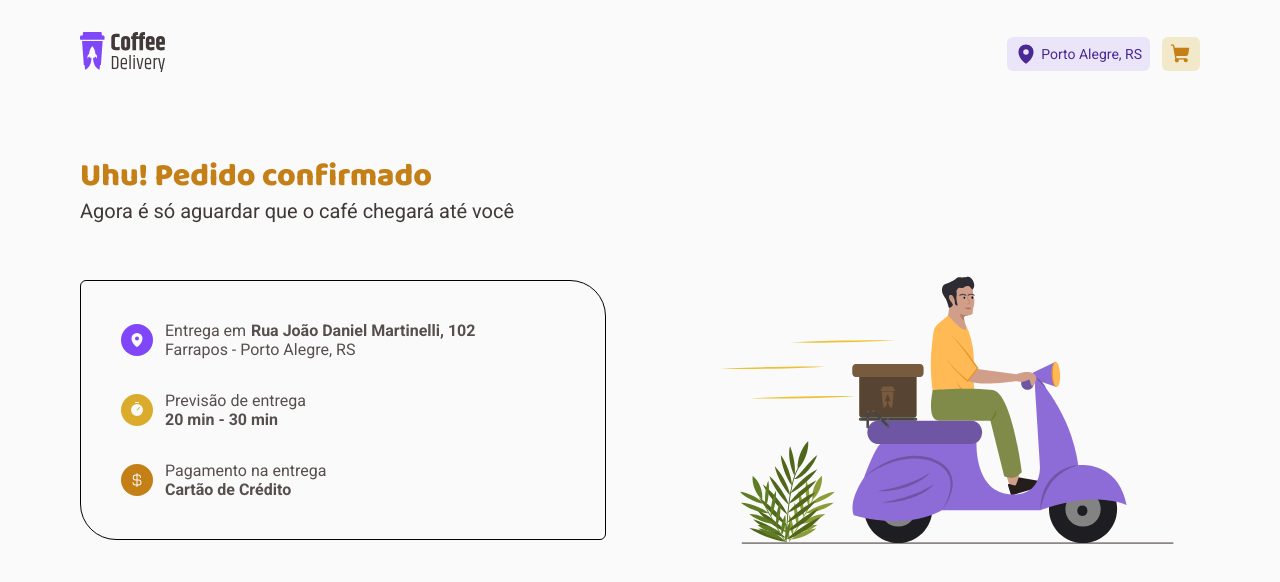
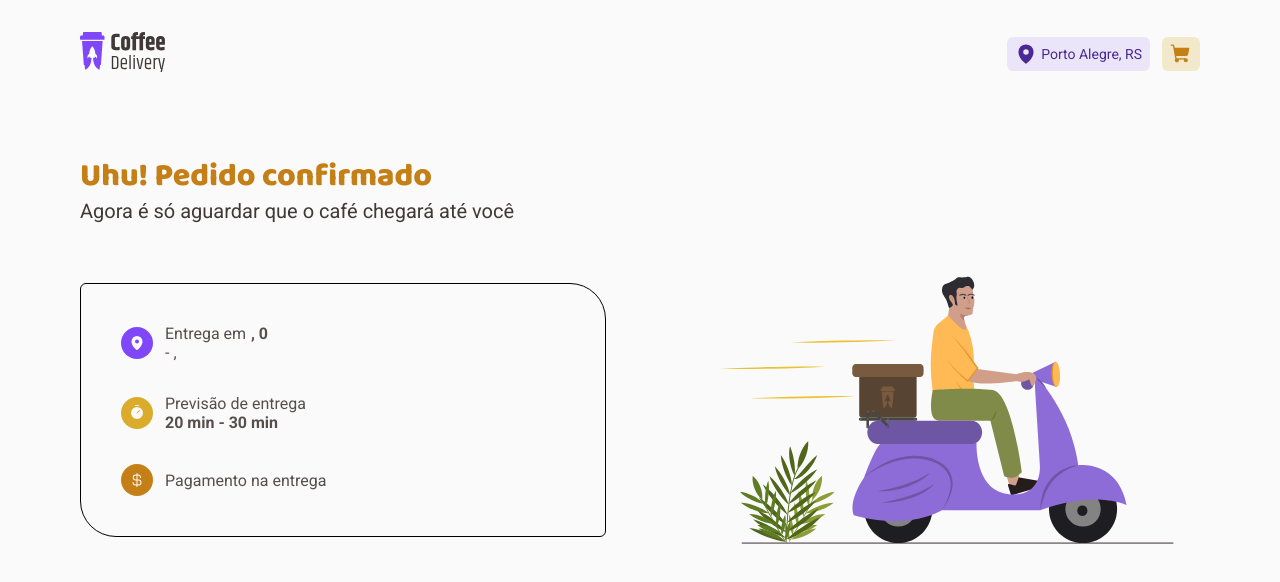
Before and after one commit to ViniciusOshima/Coffee-Delivery, a React (Vite) app: page /success in a window 1280 px wide. Shown: the top 582 px of the page. Built offline with nearby package versions, Linux system fonts and the light colour scheme.

Commit message:
FEAT bug do botão de remover o último café do carrinho resolvido. Funções da pagina de checkout passadas para contexto e suas devidas informações utilizadas na page Success. Agora só é possível finalizar pedido quando há café no carrinho

```diff
--- a/src/contexts/CoffeesContext.tsx
+++ b/src/contexts/CoffeesContext.tsx
@@ -6,6 +6,24 @@ import {
   useEffect,
 } from 'react'
 import { Coffee, coffeesList } from '../mock/coffeesList'
+import { useNavigate } from 'react-router-dom'
+
+interface AdressFormData {
+  CEP: number
+  Rua: string
+  Número: number
+  Complemento: string
+  Bairro: string
+  Cidade: string
+  UF: string
+}
+
+interface PaymentMethodProps {
+  anyPayment?: boolean
+  creditCard?: string
+  debitCard?: string
+  money?: string
+}
 
 type Cart = Array<
   Coffee & {
@@ -16,10 +34,14 @@ type Cart = Array<
 interface CoffeesContextType {
   cart: Cart
   totalValue: number
+  paymentMethod: PaymentMethodProps
+  address: AdressFormData
   handleAddCoffeeById: (id: string) => void
   handleDecrementCoffeeById: (id: string) => void
   handleRemoveCoffeById: (id: string) => void
   getQuantityById: (id: string) => number
+  submitAdress: (data: AdressFormData) => void
+  handlePaymentMethod: (method: string) => void
 }
 
 interface CoffeesContextProviderProps {
@@ -31,9 +53,47 @@ export const CoffeesContext = createContext({} as CoffeesContextType)
 export function CoffeesContextProvider({
   children,
 }: CoffeesContextProviderProps) {
+  const [paymentMethod, setPaymentMethod] = useState<PaymentMethodProps>({
+    anyPayment: true,
+  })
+
+  const [address, setAddress] = useState<AdressFormData>({
+    CEP: 0,
+    Rua: '',
+    Número: 0,
+    Complemento: '',
+    Bairro: '',
+    Cidade: '',
+    UF: '',
+  })
+
   const [cart, setCart] = useState<Cart>([])
 
   const [totalValue, setTotalValue] = useState<number>(0)
+
+  const navigate = useNavigate()
+
+  function submitAdress(data: AdressFormData) {
+    setAddress(data)
+
+    navigate('/success')
+  }
+
+  function handlePaymentMethod(method: string) {
+    switch (method) {
+      case 'CARTÃO DE CRÉDITO':
+        setPaymentMethod({ creditCard: 'CARTÃO DE CRÉDITO' })
+        break
+      case 'CARTÃO DE DÉBITO':
+        setPaymentMethod({ debitCard: 'CARTÃO DE DÉBITO' })
+        break
+      case 'DINHEIRO':
+        setPaymentMethod({ money: 'DINHEIRO' })
+        break
+      default:
+        setPaymentMethod({ anyPayment: true })
+    }
+  }
 
   const handleAddCoffeeById = (id: string) => {
     const coffeeOnCart = cart.find((coffee) => coffee.id === id)
@@ -78,6 +138,8 @@ export function CoffeesContextProvider({
 
   const handleRemoveCoffeById = (id: string) => {
     setCart((preCart) => preCart.filter((coffee) => coffee.id !== id))
+
+    setTotalValue(0)
   }
 
   const handleDecrementCoffeeById = (id: string) => {
@@ -127,12 +189,17 @@ export function CoffeesContextProvider({
       value={{
         cart,
         totalValue,
+        paymentMethod,
+        address,
 
         handleAddCoffeeById,
         handleDecrementCoffeeById,
         handleRemoveCoffeById,
 
         getQuantityById,
+
+        submitAdress,
+        handlePaymentMethod,
       }}
     >
       {children}
--- a/src/main.tsx
+++ b/src/main.tsx
@@ -5,5 +5,5 @@ import { App } from './App.tsx'
 ReactDOM.createRoot(document.getElementById('root') as HTMLElement).render(
   <React.StrictMode>
     <App />
-  </React.StrictMode>
+  </React.StrictMode>,
 )
--- a/src/pages/Checkout/CheckoutRequest/index.tsx
+++ b/src/pages/Checkout/CheckoutRequest/index.tsx
@@ -5,7 +5,6 @@ import {
   MapPinLine,
   Money,
 } from 'phosphor-react'
-import { useNavigate } from 'react-router-dom'
 import { useForm } from 'react-hook-form'
 import { zodResolver } from '@hookform/resolvers/zod'
 import * as zod from 'zod'
@@ -39,7 +38,7 @@ import {
   ButtonPaymentContainerSelected,
 } from './styles'
 import { CardCheckout } from '../CardsCheckout'
-import { useContext, useState } from 'react'
+import { useContext } from 'react'
 import { CoffeesContext } from '../../../contexts/CoffeesContext'
 import { formatCurrency } from '../../../utils/currency/format'
 
@@ -55,21 +54,9 @@ const newAdressFormValidationSchema = zod.object({
 
 type NewAdressFormData = zod.infer<typeof newAdressFormValidationSchema>
 
-interface PaymentMethodProps {
-  anyPayment?: boolean
-  creditCard?: boolean
-  debitCard?: boolean
-  money?: boolean
-}
-
 export function Checkout() {
-  const { cart, totalValue } = useContext(CoffeesContext)
-
-  const navigate = useNavigate()
-
-  const [paymentMethod, setPaymentMethod] = useState<PaymentMethodProps>({
-    anyPayment: true,
-  })
+  const { cart, totalValue, submitAdress, handlePaymentMethod, paymentMethod } =
+    useContext(CoffeesContext)
 
   const { register, handleSubmit, reset } = useForm<NewAdressFormData>({
     resolver: zodResolver(newAdressFormValidationSchema),
@@ -85,28 +72,10 @@ export function Checkout() {
   })
 
   function handleSubmitAdress(data: NewAdressFormData) {
-    navigate('/success')
+    submitAdress(data)
 
     reset()
   }
-
-  function handlePaymentMethod(method: string) {
-    switch (method) {
-      case 'CARTÃO DE CRÉDITO':
-        setPaymentMethod({ creditCard: true })
-        break
-      case 'CARTÃO DE DÉBITO':
-        setPaymentMethod({ debitCard: true })
-        break
-      case 'DINHEIRO':
-        setPaymentMethod({ money: true })
-        break
-      default:
-        setPaymentMethod({ anyPayment: true })
-    }
-  }
-
-  console.log(paymentMethod)
 
   return (
     <CheckoutContainer action="" onSubmit={handleSubmit(handleSubmitAdress)}>
@@ -336,7 +305,10 @@ export function Checkout() {
             </ValuesCoffeeContainer>
 
             <ConfirmRequest>
-              <button disabled={paymentMethod.anyPayment} type="submit">
+              <button
+                disabled={paymentMethod.anyPayment || cart.length === 0}
+                type="submit"
+              >
                 CONFIRMAR PEDIDO
               </button>
             </ConfirmRequest>
--- a/src/pages/Success/index.tsx
+++ b/src/pages/Success/index.tsx
@@ -12,8 +12,12 @@ import {
   SuccessContainer,
   TimerContainer,
 } from './styles'
+import { useContext } from 'react'
+import { CoffeesContext } from '../../contexts/CoffeesContext'
 
 export function Success() {
+  const { address, paymentMethod } = useContext(CoffeesContext)
+
   return (
     <>
       <SuccessContainer>
@@ -31,10 +35,14 @@ export function Success() {
               <div>
                 <AddressContainer>
                   <p>Entrega em</p>
-                  <strong>Rua João Daniel Martinelli, 102</strong>
+                  <strong>
+                    {address.Rua}, {address.Número}
+                  </strong>
                 </AddressContainer>
 
-                <p>Farrapos - Porto Alegre, RS</p>
+                <p>
+                  {address.Bairro} - {address.Cidade}, {address.UF}
+                </p>
               </div>
             </SpecificInfoContainer>
 
@@ -54,7 +62,15 @@ export function Success() {
               </CurrencyDollarContainer>
               <div>
                 <p>Pagamento na entrega</p>
-                <strong>Cartão de Crédito</strong>
+                {paymentMethod.creditCard && (
+                  <strong>{paymentMethod.creditCard}</strong>
+                )}
+
+                {paymentMethod.debitCard && (
+                  <strong>{paymentMethod.debitCard}</strong>
+                )}
+
+                {paymentMethod.money && <strong>{paymentMethod.money}</strong>}
               </div>
             </SpecificInfoContainer>
           </InfoContainer>
```
